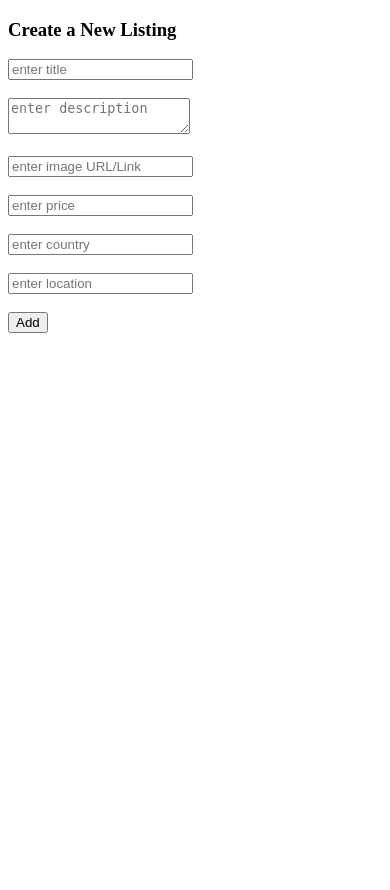
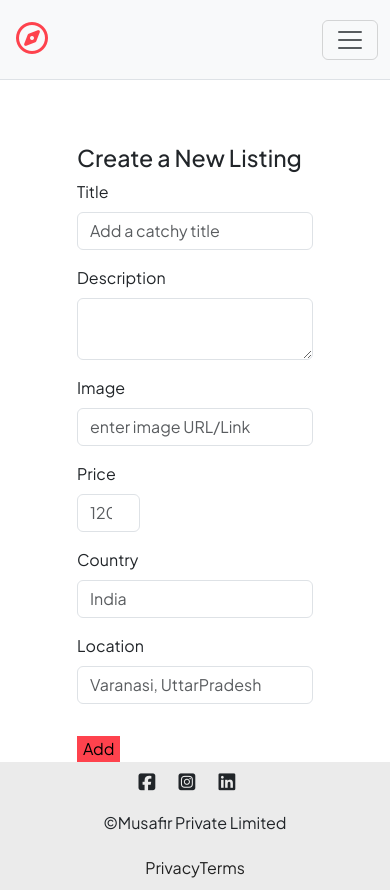
Before and after one commit to abhi7044/Musafir, a Node server app: page /listings/new in a window 390 px wide. Before the commit the page ends 333 px from the top, so only its background shows below. Run offline with Node 20, Linux system fonts and the light colour scheme; some libraries are stand-ins or nearby versions.

Commit message:
Add: Make more lookable

```diff
--- a/app.js
+++ b/app.js
@@ -4,6 +4,7 @@ const mongoose = require("mongoose");
 const Listing = require("./models/listing.js");
 const path = require("path");
 const methodOverride = require("method-override");
+const ejsMate = require("ejs-mate");
 
 const MONGO_URL = "mongodb://127.0.0.1:27017/Musafir";
 
@@ -24,6 +25,8 @@ app.set("view engine", "ejs");
 app.set("views", path.join(__dirname, "views"));
 app.use(express.urlencoded({ extended: true }));
 app.use(methodOverride("_method"));
+app.engine("ejs", ejsMate);
+app.use(express.static(path.join(__dirname, "/public")));
 
 //here basic api
 app.get("/", (req, res) => {
--- a/package.json
+++ b/package.json
@@ -20,6 +20,7 @@
   "homepage": "https://github.com/abhi7044/Musafir#readme",
   "dependencies": {
     "ejs": "^7.0.2",
+    "ejs-mate": "^4.0.0",
     "express": "^5.3.0",
     "method-override": "^3.0.0",
     "mongoose": "^9.12.3"
--- /dev/null
+++ b/public/css/style.css
@@ -0,0 +1,120 @@
+body {
+    font-family: "Plus Jakarta Sans", sans-serif !important;
+    display: flex;
+    flex-direction: column;
+    min-height: 100vh;
+}
+
+.container {
+    flex: 1;
+}
+
+/* Navbar */
+.navbar {
+    height: 5rem;
+    background-color: white;
+}
+
+.fa-compass {
+    color: #fe424d;
+    font-size: 2rem;
+}
+
+.nav-link {
+    color: #222222 ! important;
+}
+
+/* Footer */
+.f-info-links a {
+    text-decoration: none;
+    color: #222222;
+}
+
+.f-info-links a:hover {
+    text-decoration: underline;
+}
+
+.f-info-links,
+.f-info-socials,
+.f-info-brand {
+    width: 100%;
+    display: flex;
+    align-items: center;
+    justify-content: center;
+}
+
+.f-info-socials i {
+    font-size: 1.2rem;
+    margin-right: 1rem;
+}
+
+.f-info {
+    text-align: center;
+    height: 8rem;
+    background-color: #ebebeb;
+    display: flex;
+    flex-wrap: wrap;
+    justify-content: center;
+    align-items: space-evenly;
+}
+
+/* Cards */
+.card {
+    border: none ! important;
+    margin-bottom: 2rem;
+}
+
+.card-img-top {
+    border-radius: 1rem ! important;
+    width: 100% !important;
+    object-fit: cover !important;
+}
+
+.card-body {
+    padding: 0;
+}
+
+.card-text p {
+    font-weight: 400;
+}
+
+.listing-link {
+    text-decoration: none;
+}
+
+/* Card Effect */
+.card-img-overlay {
+    opacity: 0;
+}
+
+.card-img-overlay:hover {
+    opacity: 0.2;
+    background-color: white;
+}
+
+/* New Page */
+
+.add-btn {
+    background-color: #fe424d !important;
+    border: none !important;
+}
+
+/* Edit page */
+.edit-btn {
+    background-color: #fe424d !important;
+    border: none !important;
+}
+
+/* Show Page */
+.show-img {
+    height: 30vh;
+}
+
+.btns {
+    display: flex;
+}
+
+.show-card {
+    padding-left: 0;
+    padding-right: 0;
+}
--- /dev/null
+++ b/views/includes/footer.ejs
@@ -0,0 +1,14 @@
+<footer>
+    <div class="f-info">
+        <div class="f-info-socials">
+            <i class="fa-brands fa-square-facebook"></i>
+            <i class="fa-brands fa-square-instagram"></i>
+            <i class="fa-brands fa-linkedin"></i>
+        </div>
+        <div class="f-info-brand">&copy;Musafir Private Limited</div>
+        <div class="f-info-links">
+            <a href="/priavcy">Privacy</a>
+            <a href="/terms">Terms</a>
+        </div>
+    </div>
+</footer>
--- /dev/null
+++ b/views/includes/navbar.ejs
@@ -0,0 +1,14 @@
+<nav class="navbar navbar-expand-md navbar-light bg-light border-bottom sticky-top">
+    <div class="container-fluid">
+  <a class="navbar-brand" href="/"><i class="fa-regular fa-compass"></i></a>
+  <button class="navbar-toggler" type="button" data-bs-toggle="collapse" data-bs-target="#navbarNavAltMarkup">
+    <span class="navbar-toggler-icon"></span>
+  </button>
+  <div class="collapse navbar-collapse" id="navbarNavAltMarkup">
+    <div class="navbar-nav">
+      <a class="nav-link " href="/">Home</a>
+      <a class="nav-link" href="/listings">All Listings</a>
+      <a class="nav-link" href="/listings/new">Add new Listing</a>
+    </div>
+  </div>
+</nav>
--- /dev/null
+++ b/views/layouts/boilerplate.ejs
@@ -0,0 +1,37 @@
+<!DOCTYPE html>
+<html lang="en">
+  <head>
+    <meta charset="UTF-8" />
+    <meta name="viewport" content="width=device-width, initial-scale=1.0" />
+    <title>Musafir</title>
+    <link rel="stylesheet" href="/css/style.css" />
+    <link
+      href="https://cdn.jsdelivr.net/npm/bootstrap@5.3.3/dist/css/bootstrap.min.css"
+      rel="stylesheet"
+    />
+    <link
+      rel="stylesheet"
+      href="https://cdnjs.cloudflare.com/ajax/libs/font-awesome/7.3.1/css/all.min.css"
+      integrity="sha512-QeR2VH+lsBE5LSAe1Q5EnTBbe7XTBubt8dG93Y7gidSgdMCr8nVqKcfKAMyN96SV8KDbZVTDXChatu5G2KQGzg=="
+      crossorigin="anonymous"
+      referrerpolicy="no-referrer"
+    />
+
+    <link rel="preconnect" href="https://fonts.googleapis.com" />
+    <link rel="preconnect" href="https://fonts.gstatic.com" crossorigin />
+    <link
+      href="https://fonts.googleapis.com/css2?family=Plus+Jakarta+Sans:ital,wght@0,200..800;1,200..800&display=swap"
+      rel="stylesheet"
+    />
+  </head>
+  <body>
+    <%- include("../includes/navbar.ejs") %>
+
+    <div class="container"><%- body %></div>
+
+    <%- include("../includes/footer.ejs") %>
+    <!-- add link of bootstrap -->
+    <script src="https://cdn.jsdelivr.net/npm/bootstrap@5.3.3/dist/js/bootstrap.bundle.min.js"></script>
+    <script src="https://cdn.jsdelivr.net/npm/bootstrap@5.3.3/dist/js/bootstrap.bundle.min.js"></script>
+  </body>
+</html>
--- a/views/listings/new.ejs
+++ b/views/listings/new.ejs
@@ -1,26 +1,69 @@
-<!DOCTYPE html>
-<html lang="en">
-<head>
-    <meta charset="UTF-8">
-    <meta name="viewport" content="width=device-width, initial-scale=1.0">
-    <title>Musafir</title>
-</head>
-<body>
+<% layout("/layouts/boilerplate") %>
+<div class="row mt-3">
+  <div class="col-8 offset-2">
+    <br /><br />
     <h3>Create a New Listing</h3>
     <form method="POST" action="/listings">
-        <input name="listing[title]" placeholder="enter title" type="text" />
-        <br /><br />
-        <textarea name="listing[description]" placeholder="enter description"></textarea>
-        <br /><br />
-        <input name="listing[image]" placeholder="enter image URL/Link" type="text" />
-        <br /><br />
-        <input name="listing[price]" placeholder="enter price" type="number" />
-        <br /><br />
-        <input name="listing[country]" placeholder="enter country" type="text" />
-        <br /><br />
-        <input name="listing[location]" placeholder="enter location" type="text" />
-        <br /><br />
-        <button>Add</button>
+      <div class="mb-3">
+        <!-- styling new listing -->
+        <label for="title" class="form-label">Title</label>
+        <!--  -->
+        <input
+          name="listing[title]"
+          placeholder="Add a catchy title"
+          type="text"
+          class="form-control"
+        />
+      </div>
+
+      <div class="mb-3">
+        <label for="description" class="form-label">Description</label>
+        <textarea name="listing[description]" class="form-control"></textarea>
+      </div>
+
+      <div class="mb-3">
+        <label for="image" class="form-label">Image</label>
+        <input
+          name="listing[image]"
+          placeholder="enter image URL/Link"
+          type="text"
+          class="form-control"
+        />
+      </div>
+
+      <div class="row">
+        <div class="mb-3 col-4">
+          <label for="price" class="form-label">Price</label>
+          <input
+            name="listing[price]"
+            placeholder="1200"
+            type="number"
+            class="form-control"
+          />
+        </div>
+
+        <div class="mb-3 col-md-8">
+          <label for="country" class="form-label">Country</label>
+          <input
+            name="listing[country]"
+            placeholder="India"
+            type="text"
+            class="form-control"
+          />
+        </div>
+      </div>
+
+      <div class="mb-3">
+        <label for="location" class="form-label">Location</label>
+        <input
+          name="listing[location]"
+          placeholder="Varanasi, UttarPradesh"
+          type="text"
+          class="form-control"
+        />
+      </div>
+
+      <button class="btn-dark add-btn mt-3">Add</button>
     </form>
-</body>
-</html>
+  </div>
+</div>
```
Also changed, not shown: views/listings/edit.ejs (+66 -23 lines), views/listings/index.ejs (+25 -14 lines), views/listings/show.ejs (+29 -18 lines), 1 other file.
